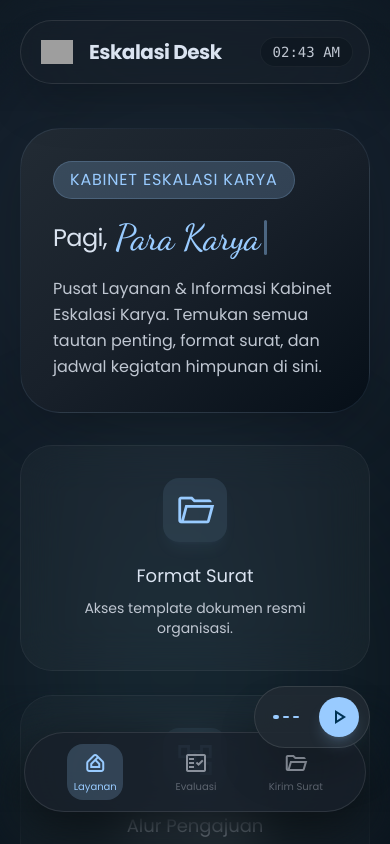
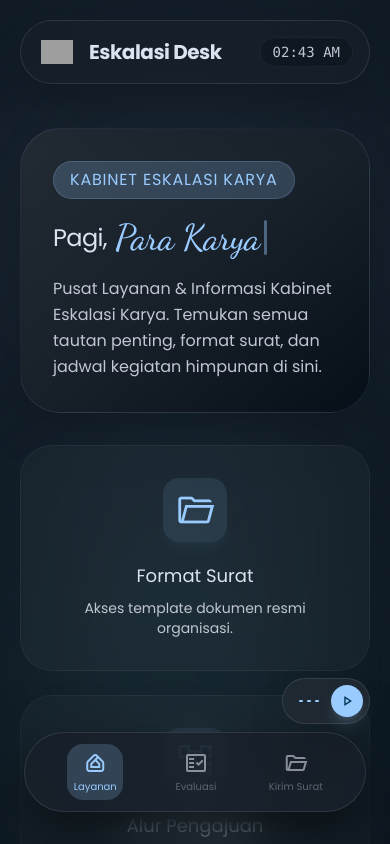
Before and after one commit to AndriPr/Eskalasi-Karya-Desk, a React (Vite) app: page / in a window 390 px wide. Shown: the top 844 px of the page. Built offline with nearby package versions, Linux system fonts and the light colour scheme; grey boxes are pictures that could not be loaded.

Commit message:
Make LofiWidget smaller and move up on mobile to avoid overlap

```diff
--- a/src/App.jsx
+++ b/src/App.jsx
@@ -243,23 +243,23 @@ function LofiWidget() {
             initial={{ y: 100, opacity: 0 }}
             animate={{ y: 0, opacity: 1 }}
             transition={{ type: "spring", delay: 1 }}
-            className="fixed bottom-24 md:bottom-28 right-5 z-50 flex items-center gap-3 bg-surface-container-high/80 backdrop-blur-xl p-2.5 rounded-full border border-white/10 shadow-2xl"
+            className="fixed bottom-[120px] md:bottom-28 right-5 z-50 flex items-center gap-2 bg-surface-container-high/80 backdrop-blur-xl p-1.5 pl-3 rounded-full border border-white/10 shadow-2xl"
         >
-            <div className="flex gap-1 h-5 mx-2 items-center">
+            <div className="flex gap-1 h-3 mx-1 items-center">
                 {[1, 2, 3].map((i) => (
                     <motion.div
                         key={i}
                         animate={isPlaying ? { height: ["20%", "100%", "40%", "80%", "20%"] } : { height: "20%" }}
                         transition={{ repeat: Infinity, duration: 1.2, delay: i * 0.2 }}
-                        className="w-1.5 bg-primary rounded-full"
+                        className="w-1 bg-primary rounded-full"
                     />
                 ))}
             </div>
             <button
                 onClick={togglePlay}
-                className="w-10 h-10 rounded-full bg-primary text-on-primary flex items-center justify-center hover:scale-105 active:scale-95 transition-transform shadow-lg shadow-primary/20 pointer-events-auto"
+                className="w-8 h-8 rounded-full bg-primary text-on-primary flex items-center justify-center hover:scale-105 active:scale-95 transition-transform shadow-lg shadow-primary/20 pointer-events-auto"
             >
-                <span className="material-symbols-outlined">{isPlaying ? 'pause' : 'play_arrow'}</span>
+                <span className="material-symbols-outlined text-lg">{isPlaying ? 'pause' : 'play_arrow'}</span>
             </button>
         </motion.div>
     );
```
